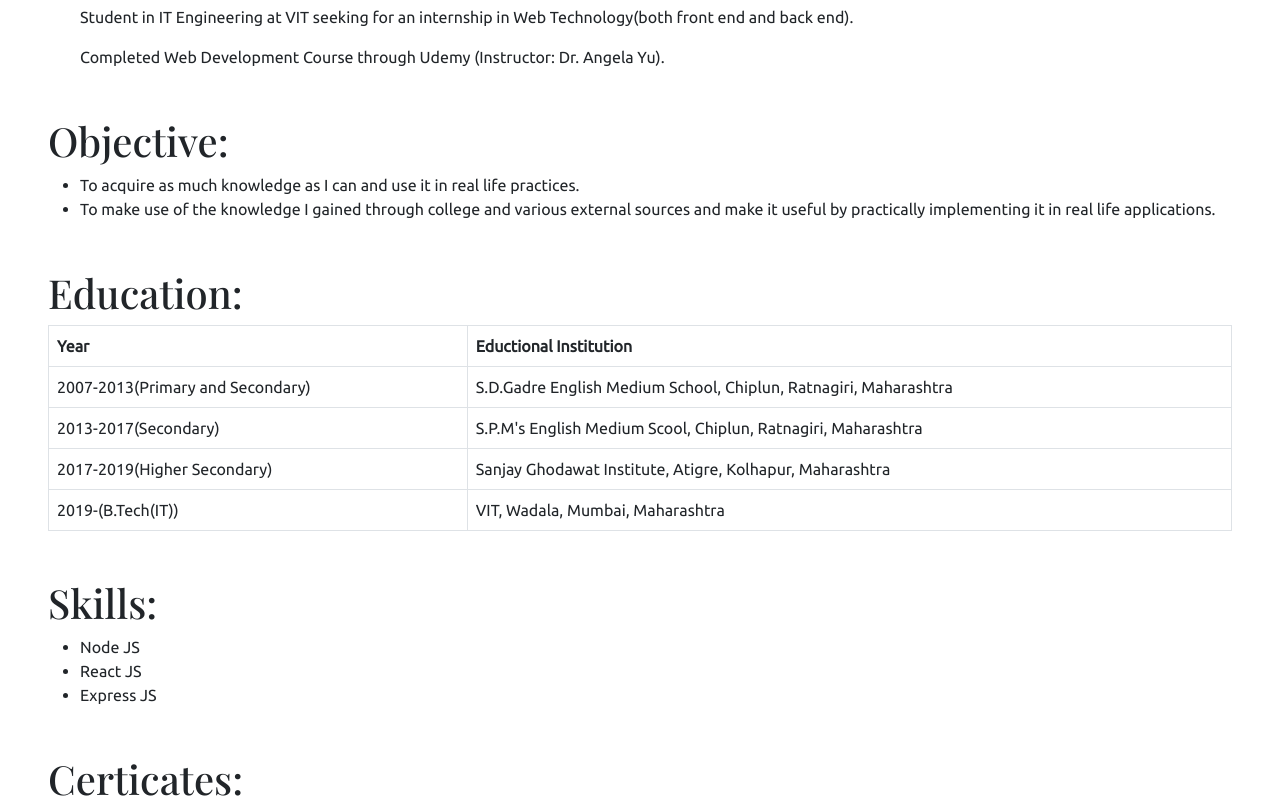
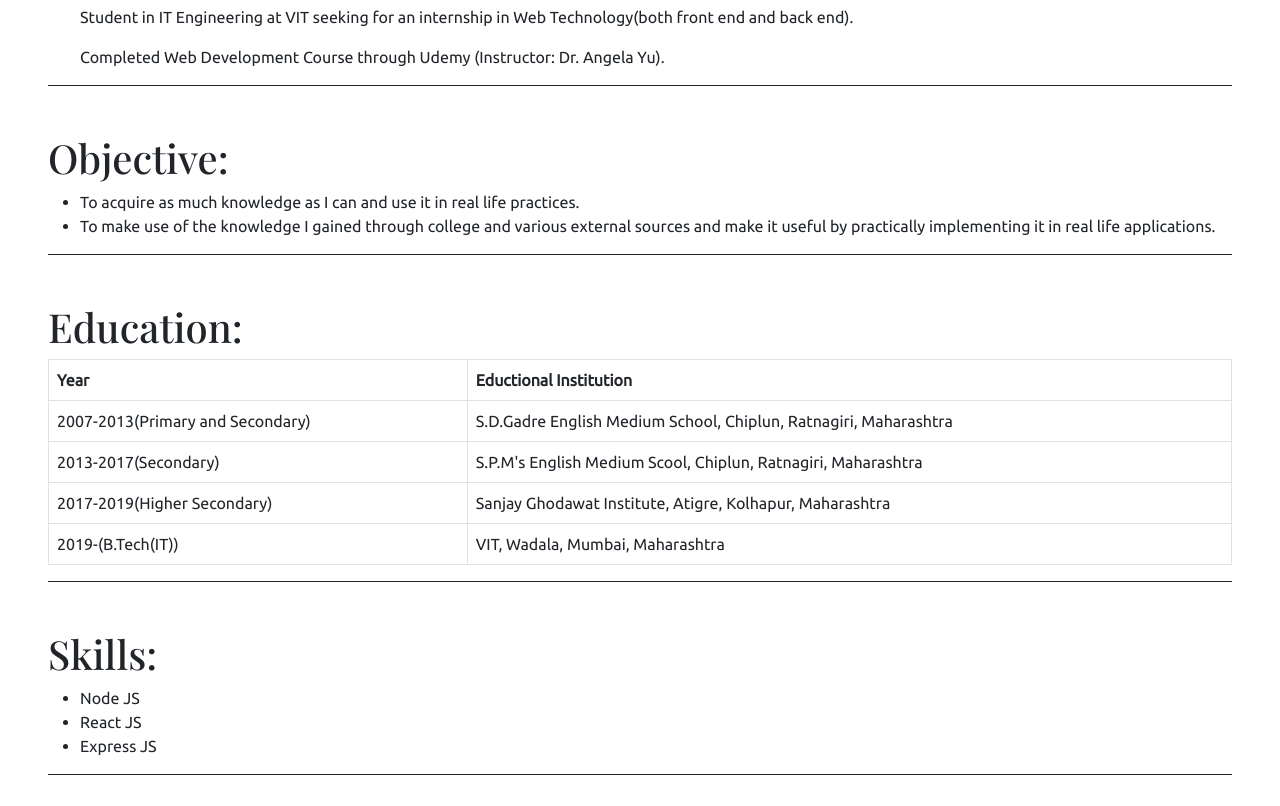
Before and after one commit to NiGhtKinG17/My-Resume, a plain HTML site: page index.html in a window 1280 px wide. Shown: the part 417-1223 px from the top of the page. Drawn offline with nearby package versions, Linux system fonts and the light colour scheme.

Commit message:
My resume 2021

```diff
--- a/css/styles.css
+++ b/css/styles.css
@@ -52,17 +52,22 @@ h1 {
 .summary {
   margin-left:3rem;
   margin-top: 3rem;
+  margin-right: 3rem;
+  border-bottom: solid 1px;
 }
 
 .education {
   margin-left:3rem;
   margin-top: 3rem;
   margin-right: 3rem;
+  border-bottom: solid 1px;
 }
 
 .skills {
   margin-left:3rem;
   margin-top: 3rem;
+  margin-right: 3rem;
+  border-bottom: solid 1px;
 }
 
 .certificates {
```
